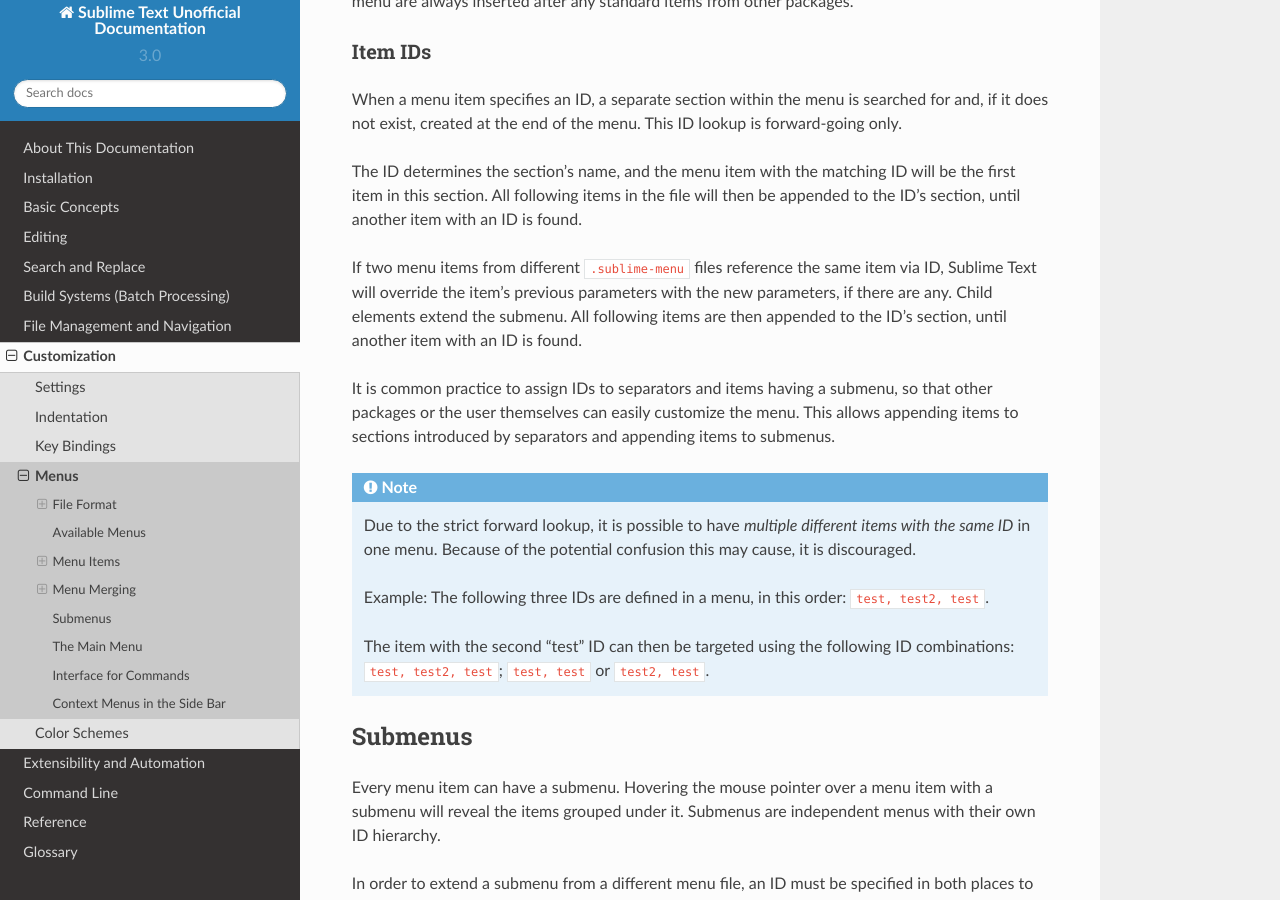
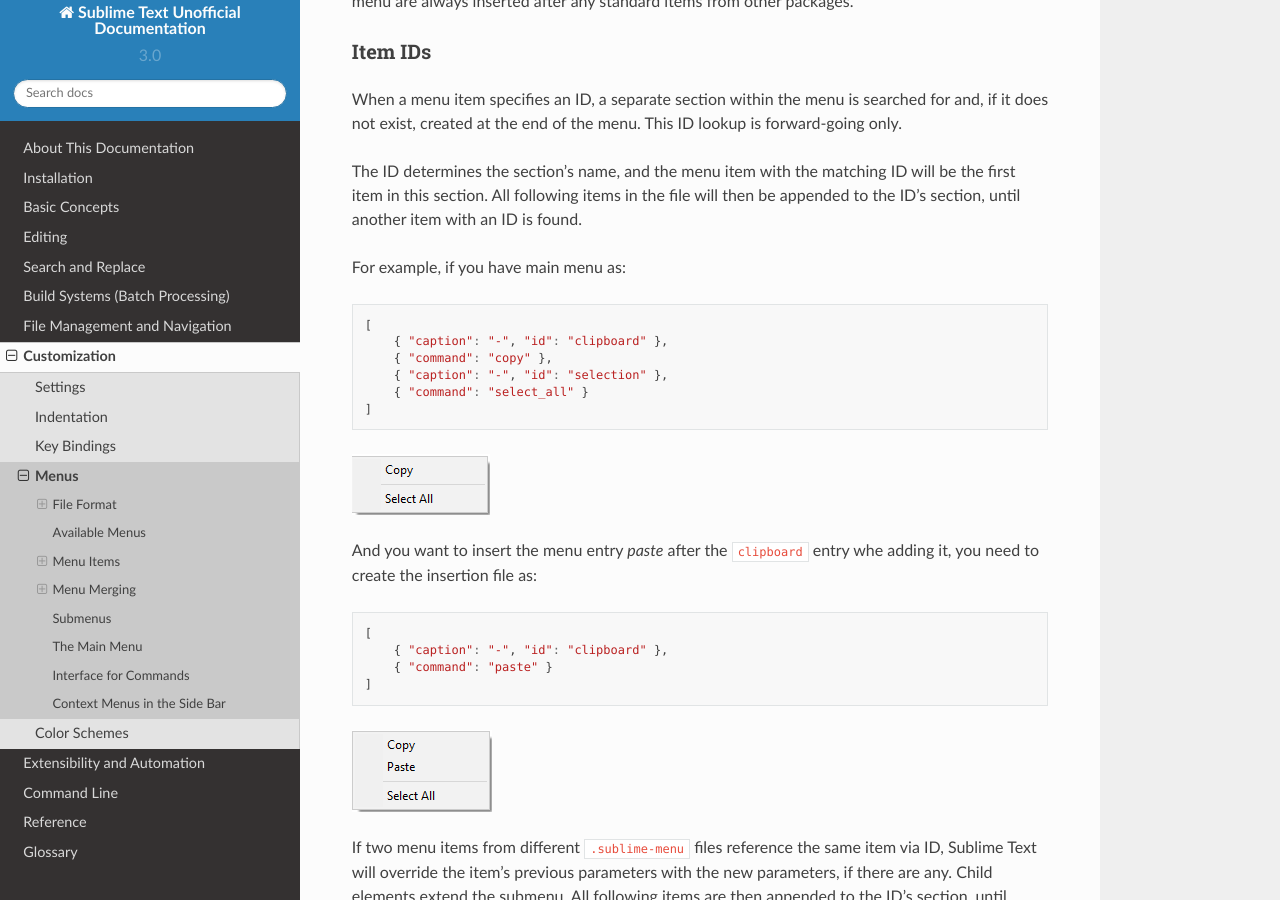
Before and after one commit to guillermooo/sublime-undocs, a Sphinx documentation site: the page built from source/customization/menus.rst, in a window 1280 px wide and 900 px high, scrolled down 3803 px. Built offline with Sphinx 7.4.7 and the Read the Docs theme 2.0.0, drawn with Linux system fonts in a browser that asks for light colours.

Commit message:
Added a menu example to source/customization/menus.rst

```diff
--- a/source/customization/menus.rst
+++ b/source/customization/menus.rst
@@ -217,6 +217,33 @@
 will then be appended to the ID's section,
 until another item with an ID is found.
 
+For example, if you have main menu as:
+
+.. code:: javascript
+
+    [
+        { "caption": "-", "id": "clipboard" },
+        { "command": "copy" },
+        { "caption": "-", "id": "selection" },
+        { "command": "select_all" }
+    ]
+
+.. figure:: images/content_menu_copy_select.png
+
+
+And you want to insert the menu entry `paste` after the
+``clipboard`` entry whe adding it, you need to create
+the insertion file as:
+
+.. code:: javascript
+
+    [
+        { "caption": "-", "id": "clipboard" },
+        { "command": "paste" }
+    ]
+
+.. figure:: images/content_menu_copy_paste_select.png
+
 If two menu items
 from different ``.sublime-menu`` files
 reference the same item via ID,
```
Also changed, not shown: source/customization/images/content_menu_copy_paste_select.png (added), source/customization/images/content_menu_copy_select.png (added).
